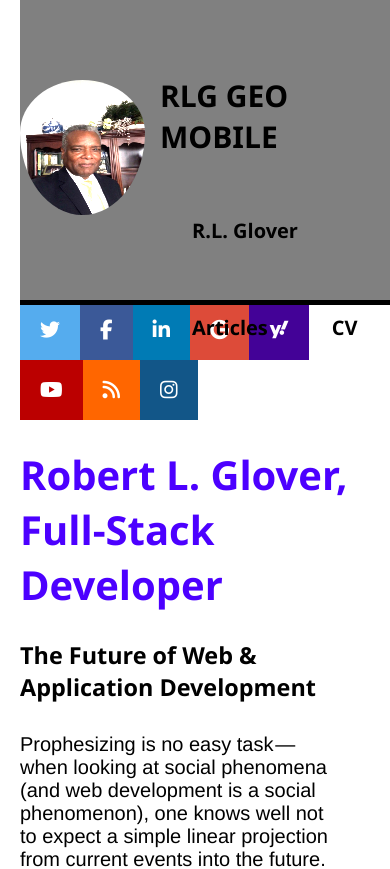
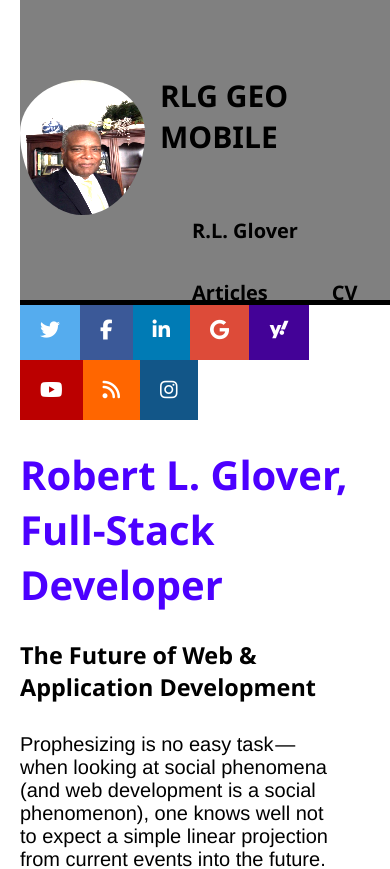
Before and after one commit to curgery/serene-plains-04273, a React (Create React App) app in the folder client/: page / in a window 390 px wide. Shown: the top 869 px of the page. Built offline with nearby package versions, Linux system fonts and the light colour scheme.

Commit message:
for mobile fit, nav li padding-bottom to 0 pixels

```diff
--- a/client/src/App.css
+++ b/client/src/App.css
@@ -57,7 +57,7 @@ nav li {
   align-items: flex-start;
   display: inline-block;
   padding-top: 35px;
-  padding-bottom: 35px;
+  padding-bottom: 0px;
   font-size: 20px;
 }
 
```
